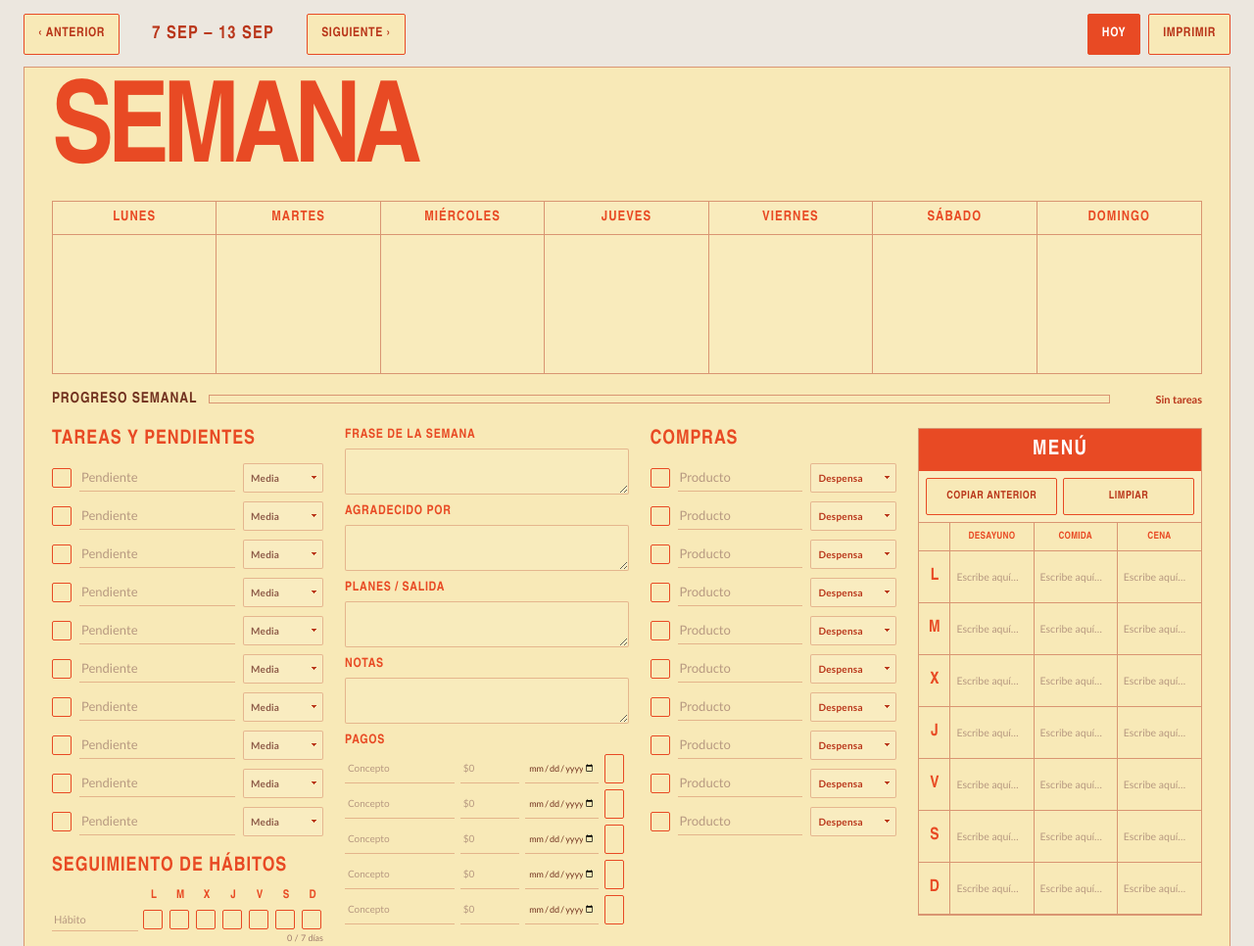
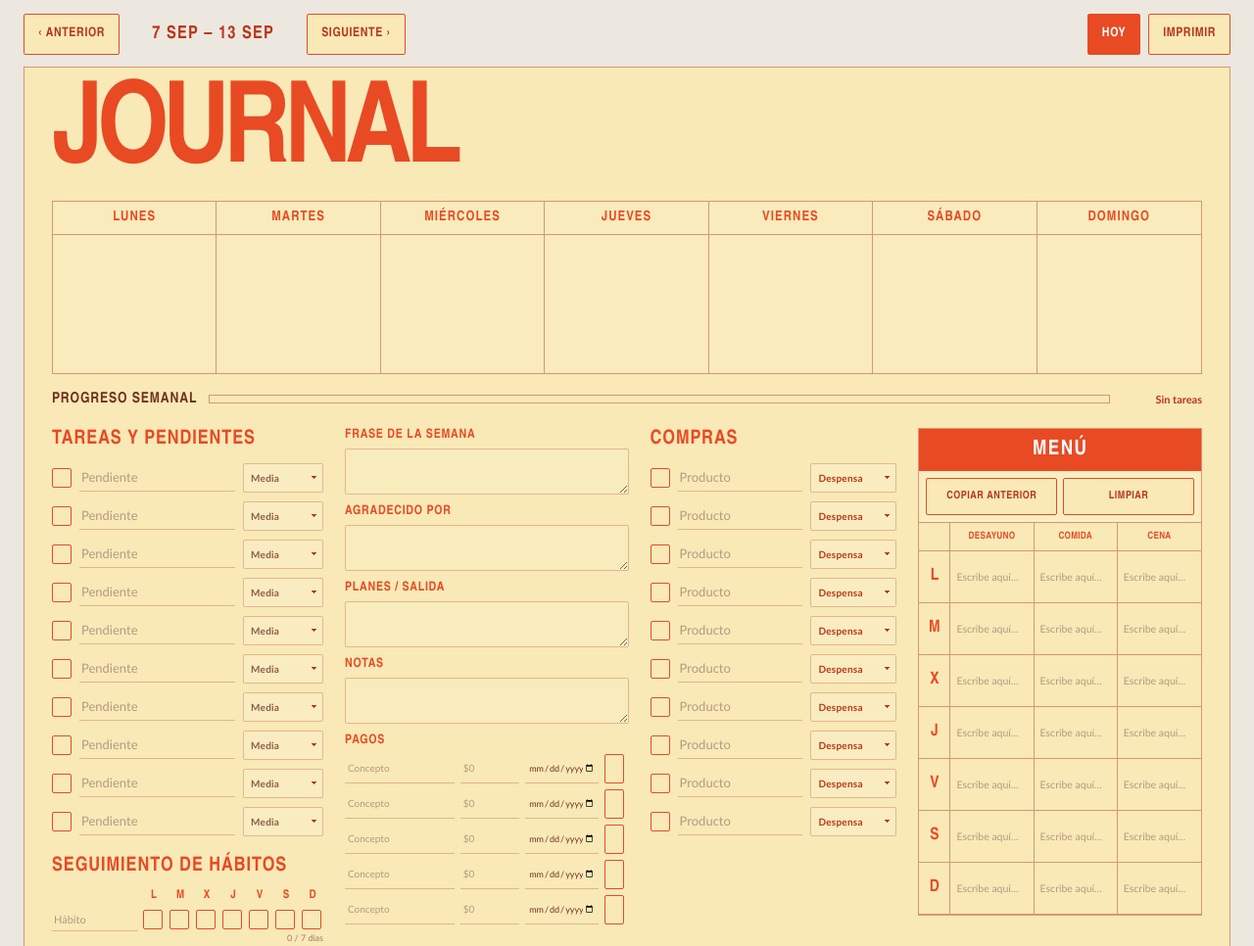
Before and after one commit to jjulioaaa-droid/-mi-semana, a plain HTML site: page index.html in a window 1280 px wide. Shown: the top 966 px of the page at 98% size. Drawn offline with Linux system fonts and the light colour scheme.

Commit message:
Add files via upload

```diff
--- a/index.html
+++ b/index.html
@@ -6,10 +6,10 @@
 <meta name="theme-color" content="#E84A24">
 <meta name="apple-mobile-web-app-capable" content="yes">
 <meta name="apple-mobile-web-app-status-bar-style" content="default">
-<meta name="apple-mobile-web-app-title" content="Mi Semana">
+<meta name="apple-mobile-web-app-title" content="Journal">
 <link rel="manifest" href="manifest.json">
 <link rel="icon" href="icon.svg">
-<title>Mi Semana</title>
+<title>Journal</title>
 <style>:root{
   --cream:#F8E9B7;
   --cream-deep:#F3DFA0;
@@ -168,7 +168,7 @@
     <div class="actions"><button class="btn primary" id="today">Hoy</button><button class="btn" id="print">Imprimir</button></div>
   </div>
   <div class="paper">
-    <h1>SEMANA</h1>
+    <h1>JOURNAL</h1>
     <div class="days" id="days"></div>
     <div class="progress-wrap"><span class="progress-label">Progreso semanal</span><div class="progress"><span id="progressBar"></span></div><span class="progress-count" id="progressCount">0 de 0</span></div>
     <div class="lower">
```
Also changed, not shown: manifest.json.
